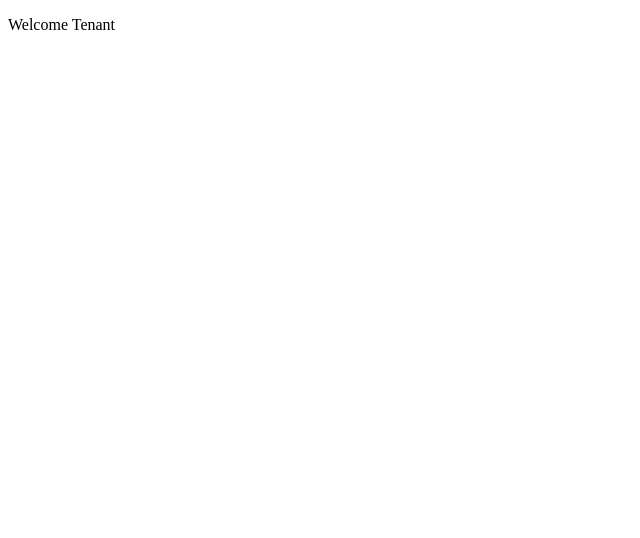
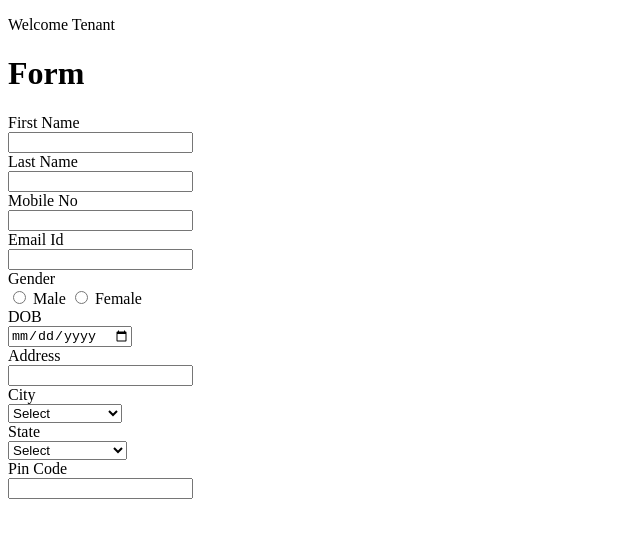
Before and after one commit to narikenabilli/multiTenantAngular, an Angular app: page / in a window 1280 px wide. Shown: the top 538 px of the page, without its empty margins (0-640 px from the left). Built offline with nearby package versions, Linux system fonts and the light colour scheme.

Commit message:
dynamic form from Json

```diff
--- a/src/app/app.component.html
+++ b/src/app/app.component.html
@@ -1 +1,3 @@
 <p class="message">Welcome Tenant {{ tenant }}</p>
+
+<app-registrationform></app-registrationform>
--- a/src/app/app.module.ts
+++ b/src/app/app.module.ts
@@ -3,14 +3,18 @@ import { NgModule } from '@angular/core';
 
 import { AppRoutingModule } from './app-routing.module';
 import { AppComponent } from './app.component';
+import { HttpClientModule } from '@angular/common/http';
+import { RegistrationformComponent } from './registrationform/registrationform.component';
 
 @NgModule({
   declarations: [
-    AppComponent
+    AppComponent,
+    RegistrationformComponent
   ],
   imports: [
     BrowserModule,
     AppRoutingModule,
+    HttpClientModule
   ],
   providers: [],
   bootstrap: [AppComponent]
--- a/src/app/login/login.module.ts
+++ b/src/app/login/login.module.ts
@@ -5,8 +5,6 @@ import { TenantService, Tenant } from '../tenant/tenant.service';
 import { Client1loginService } from './client1login.service';
 import { Client2loginService } from './client2login.service';
 import { RouterModule, Routes, Router } from "@angular/router";
-
-
 
 @NgModule({
   declarations: [],
--- /dev/null
+++ b/src/app/registrationform/registrationform.component.html
@@ -0,0 +1,57 @@
+<div class="header color">
+  <h1>Form</h1>
+</div>
+
+<section>
+  <form id="form">
+    <div class="row form">
+      <div class="col-md-12" *ngFor="let control of dynamicFormArray">
+        <div [ngSwitch]="control.Type">
+          <div *ngSwitchCase="'input'">
+            <div class="col-md-4">
+              <label>{{ control.Label }}</label>
+            </div>
+            <div class="col-md-6">
+              <input type="text" class="form-control" />
+            </div>
+          </div>
+          <div *ngSwitchCase="'date'">
+            <div class="col-md-4">
+              <label>{{ control.Label }}</label>
+            </div>
+            <div class="col-md-6">
+              <input type="date" class="form-control" />
+            </div>
+          </div>
+          <div *ngSwitchCase="'radio'">
+            <div class="col-md-4">
+              <label>{{ control.Label }}</label>
+            </div>
+            <div class="col-md-6">
+              <label class="radio" *ngFor="let val of control.Value.split(',')">
+                <input type="radio" name="{{ control.ID }}" value="{{ val }}" />
+                {{ val }}
+              </label>
+            </div>
+          </div>
+          <div *ngSwitchCase="'select'">
+            <div class="col-md-4">
+              <label>{{ control.Label }}</label>
+            </div>
+            <div class="col-md-6">
+              <select class="form-control">
+                <option value="-1">Select</option>
+                <option
+                  *ngFor="let val of control.Value.split(',')"
+                  value="{{ val }}"
+                >
+                  {{ val }}
+                </option>
+              </select>
+            </div>
+          </div>
+        </div>
+      </div>
+    </div>
+  </form>
+</section>
--- /dev/null
+++ b/src/app/registrationform/registrationform.component.ts
@@ -0,0 +1,22 @@
+import { HttpClient } from '@angular/common/http';
+import { Component, OnInit } from '@angular/core';
+
+@Component({
+  selector: 'app-registrationform',
+  templateUrl: './registrationform.component.html',
+  styleUrls: ['./registrationform.component.css']
+})
+export class RegistrationformComponent implements OnInit {
+
+  dynamicFormArray: any;
+
+  constructor(private httpClient: HttpClient) { }
+
+  ngOnInit() {
+    this.httpClient.get('/assets/DynamicFormControl.json').subscribe(data => {
+      this.dynamicFormArray = data;
+      console.log(this.dynamicFormArray);
+    });
+  }
+
+}
--- /dev/null
+++ b/src/assets/DynamicFormControl.json
@@ -0,0 +1,62 @@
+[
+  {
+    "ID": "FirstName",
+    "Label": "First Name",
+    "Type": "input",
+    "Value": ""
+  },
+  {
+    "ID": "LastName",
+    "Label": "Last Name",
+    "Type": "input",
+    "Value": ""
+  },
+  {
+    "ID": "MobileNo",
+    "Label": "Mobile No",
+    "Type": "input",
+    "Value": ""
+  },
+  {
+    "ID": "Email Id",
+    "Label": "Email Id",
+    "Type": "input",
+    "Value": ""
+  },
+  {
+    "ID": "Gender",
+    "Label": "Gender",
+    "Type": "radio",
+    "Value": "Male,Female"
+  },
+  {
+    "ID": "DOB",
+    "Label": "DOB",
+    "Type": "date",
+    "Value": ""
+  },
+  {
+    "ID": "Address",
+    "Label": "Address",
+    "Type": "input",
+    "Value": ""
+  },
+  {
+    "ID": "City",
+    "Label": "City",
+    "Type": "select",
+    "Value": "Hyderabad,Visakhapatnam"
+  },
+  {
+    "ID": "State",
+    "Label": "State",
+    "Type": "select",
+    "Value": "Telangana,Andhra Pradesh"
+  },
+  {
+    "ID": "Pincode",
+    "Label": "Pin Code",
+    "Type": "input",
+    "Value": ""
+  }
+]
```
Also changed, not shown: src/app/registrationform/registrationform.component.css (added), 1 other file (tests, documents, lock files or other folders).
